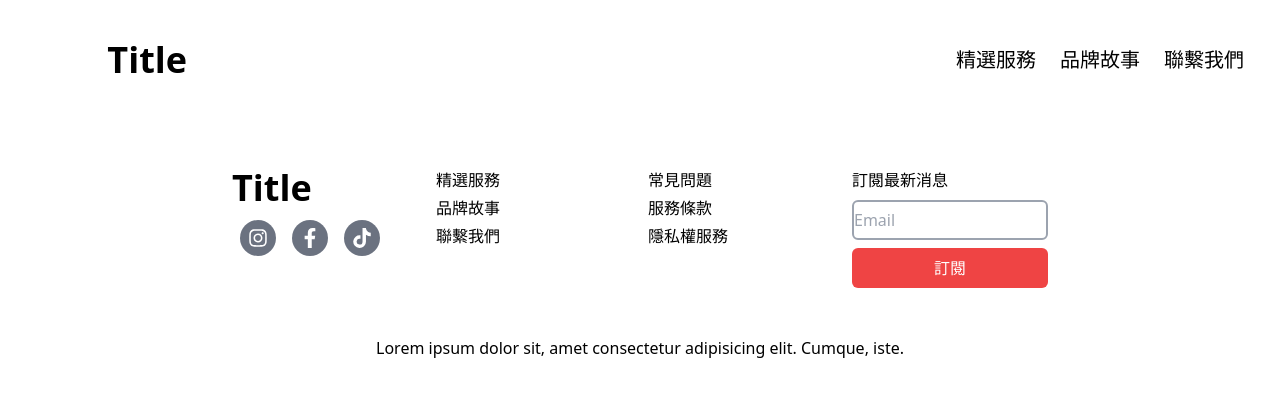
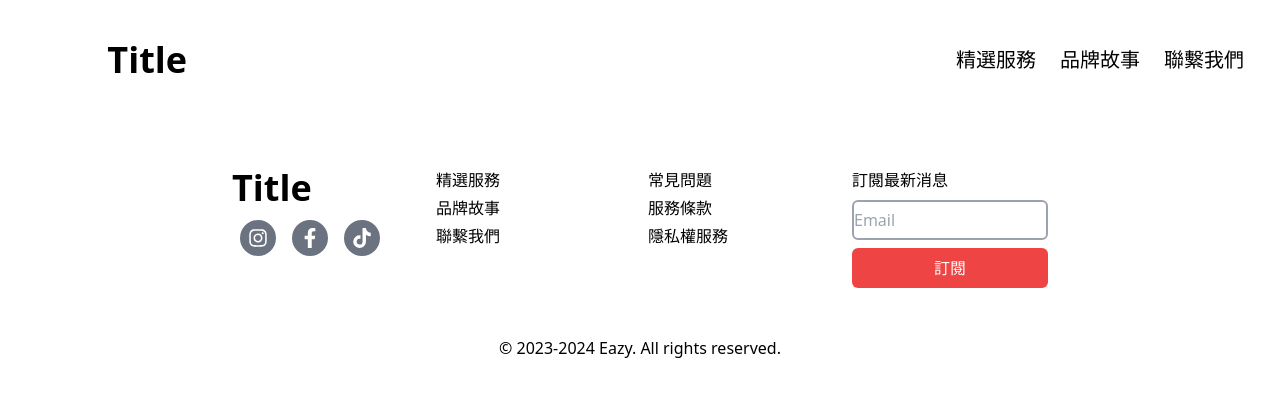
Before and after one commit to Eazychen/React-page, a React (Create React App) app: page / in a window 1280 px wide. Shown: the top 396 px of the page. Built offline with nearby package versions, Linux system fonts and the light colour scheme.

Commit message:
modify copyright

```diff
--- a/src/HomePage.js
+++ b/src/HomePage.js
@@ -50,7 +50,7 @@ const HomePage = () => {
 						<button type="button" className="btn-dangrous">訂閱</button>
 					</div>
 				</div>
-				<p className="px-6 mx-20 text-center ">Lorem ipsum dolor sit, amet consectetur adipisicing elit. Cumque, iste.</p>
+				<p className="px-6 mx-20 text-center ">&copy; 2023-2024 Eazy. All rights reserved.</p>
 			</footer>
 		</div>
 	);
```
